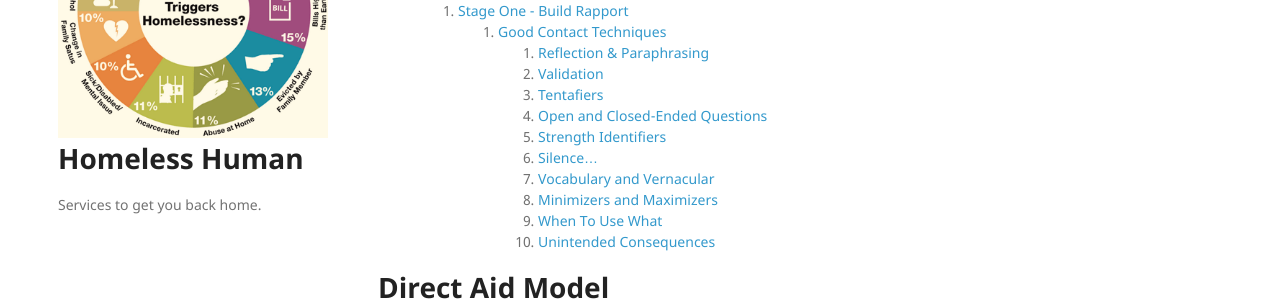
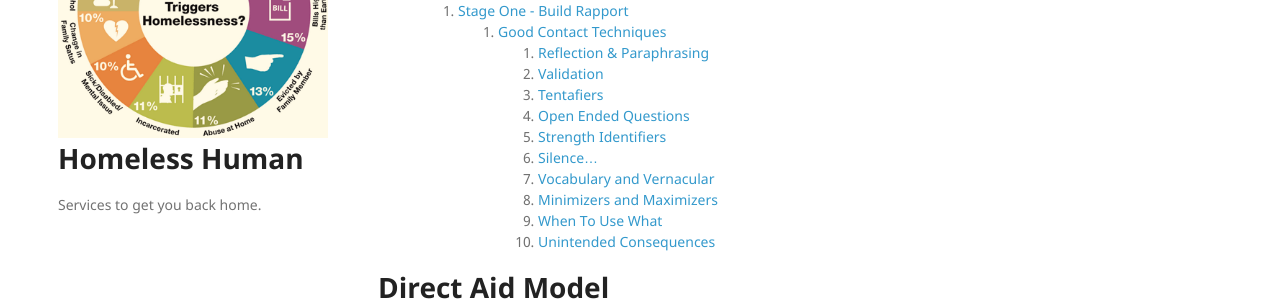
Before and after one commit to QuantumofSolace/Homeless-Human, a Jekyll site: the page built from wiki/training-direct-stage-one.markdown, in a window 1280 px wide and 900 px high. Shown: the part 164-465 px from the top of the window. Built offline with Jekyll 4.4.1, drawn with Linux system fonts in a browser that asks for light colours; nearby versions of some CDN libraries; our own code applies the rules of GitHub Pages for plain Markdown files; some of the changed text lies outside the part shown.

Commit message:
Update training-direct-stage-one.markdown

```diff
--- a/wiki/training-direct-stage-one.markdown
+++ b/wiki/training-direct-stage-one.markdown
@@ -47,7 +47,7 @@ _Data shows: “You seem,” “So you…”, and “It sounds like…” are th
 
 - - -
 
-#### Open and Closed-Ended Questions ####
+#### Open Ended Questions ####
 Asking an open-ended question means positing something non-binary. In this way, we let the client expand on whatever thoughts and feelings they need to while searching for an answer more complex than _yes or no_. For you, this allows exploration without having to resort to a professional interview. This needs to be personal. We guide the conversation in an attempt to gather information we need to help the client; but we need them to tell their story to get that.
 
 A closed-ended question can be answered with a simple _yes or no_. They're almost never a good idea, because they box the client into a set of options for what they feel or think. This can prevent you from getting the information you need to go further with helping.
@@ -92,7 +92,7 @@ Impactful feeling words are useful. The other side of that skill is avoiding min
 [Tentafiers](#tentafiers)
 >Enable you to avoid assumptions about what the client is feeling, or to guide them toward sharing more without asking them another question.
 
-[Empathetic Response](#empathetic-response)
+[Empathetic Response](training-direct-stage-one-empathetic-response)
 >Shows a client that you're present and paying attention. It shows that you honestly and sincerely care about what they're going through much more effectively than sympathy (ie, "I'm sorry"). If this one doesn't come naturally to you, it's not easy at all to learn. It'll take a lot of work.
 
 [Strength Identifiers](#strength-identifiers)
```
